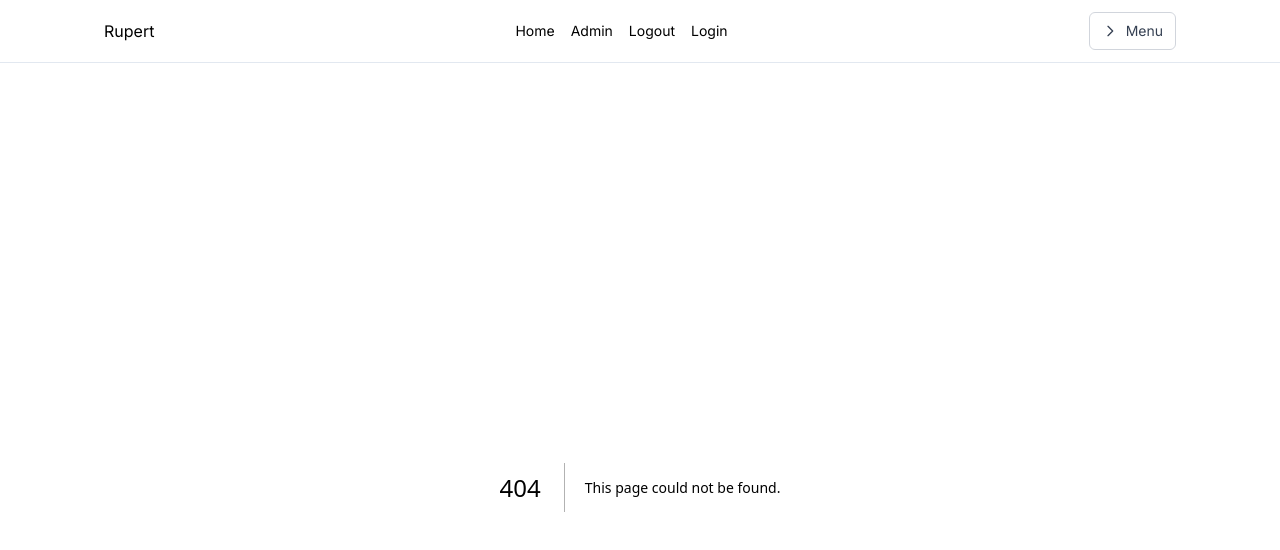
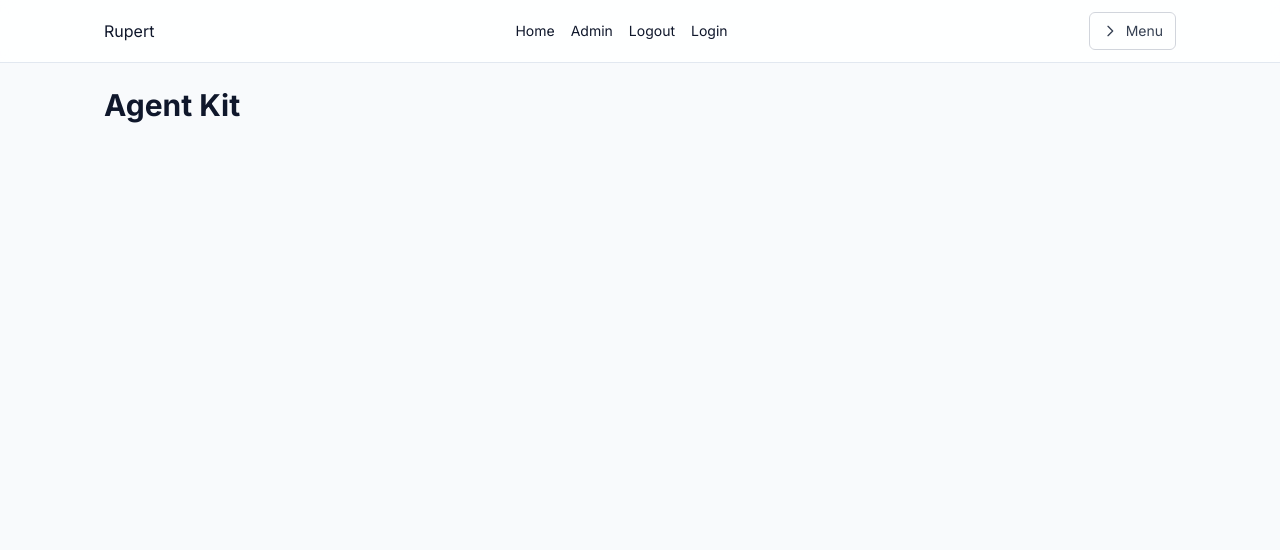
Before and after one commit to DoriFussmann/rupert, a Next.js app: page /agent-kit in a window 1280 px wide. Before the commit this address had no page. Shown: the top 550 px of the page. Built offline with nearby package versions, Linux system fonts and the light colour scheme.

Commit message:
Add Agent Kit page

```diff
--- /dev/null
+++ b/app/agent-kit/page.tsx
@@ -0,0 +1,9 @@
+"use client";
+
+export default function AgentKit() {
+  return (
+    <div className="min-h-screen">
+      <h1 className="text-3xl font-bold">Agent Kit</h1>
+    </div>
+  );
+}
```
